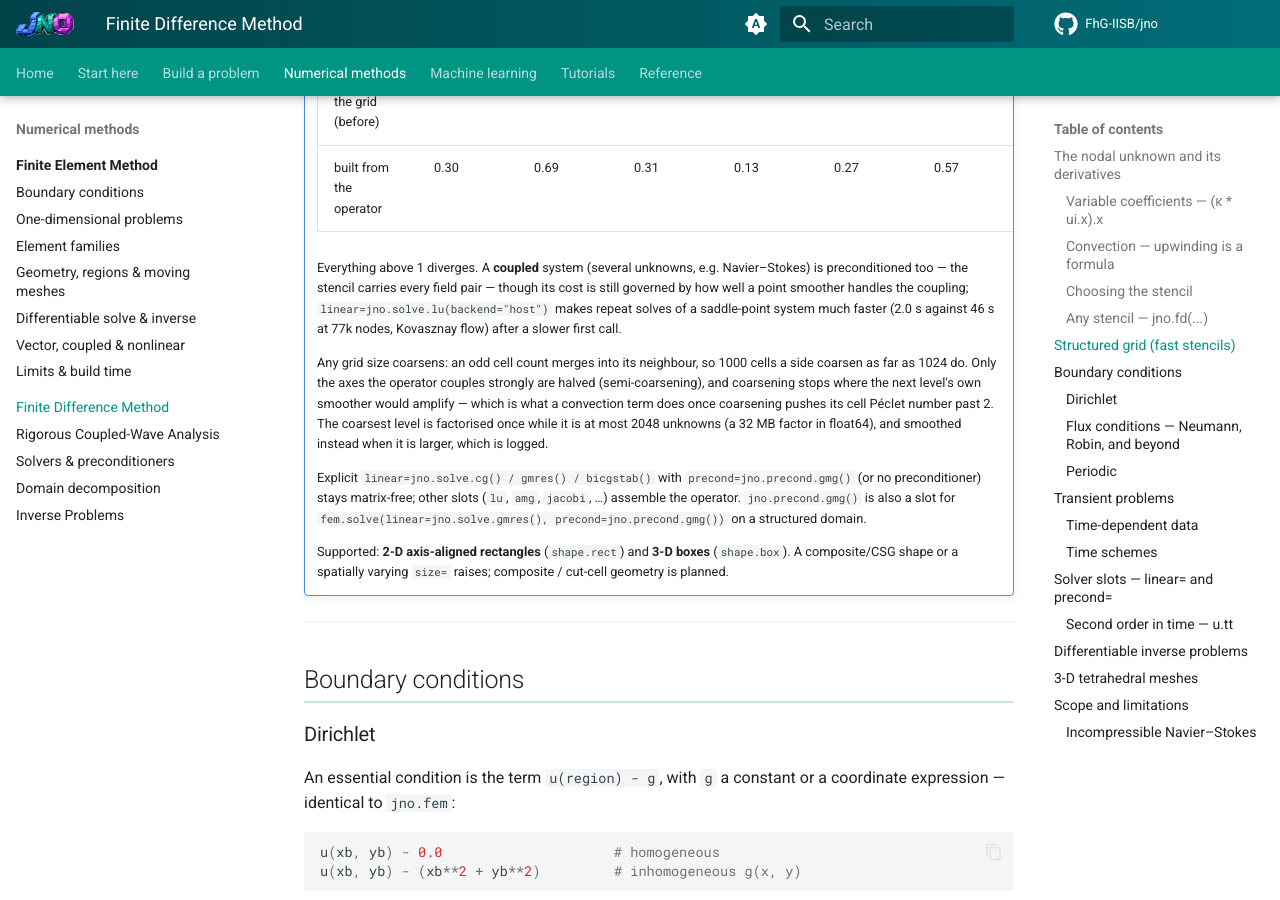
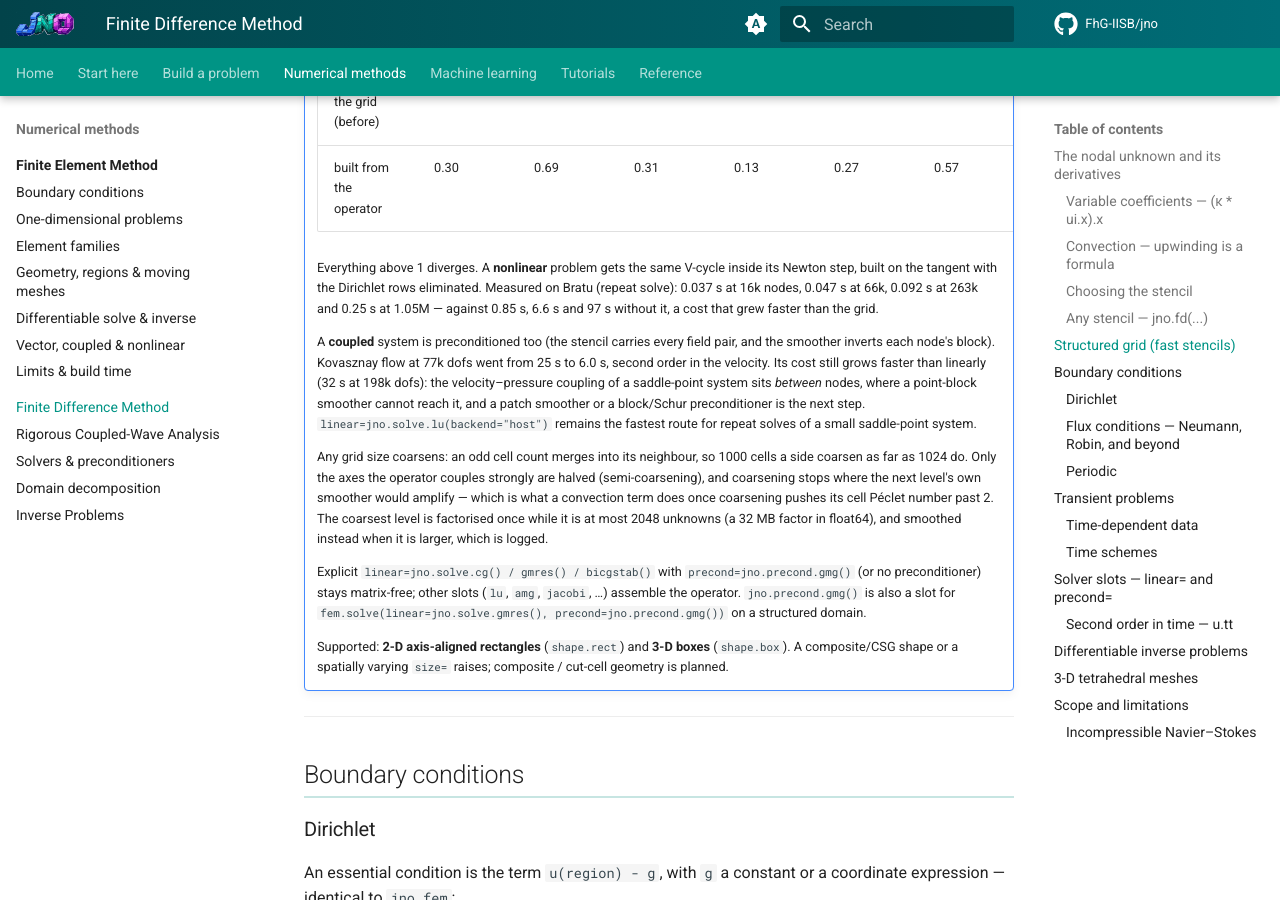
Before and after one commit to FhG-IISB/jNO, an MkDocs documentation site: the page built from docs/fdm.md, in a window 1280 px wide and 900 px high, scrolled down 8401 px. Built offline with MkDocs 1.6.1 and Material for MkDocs 9.7.7, drawn with Linux system fonts in a browser that asks for light colours; comment, search, counter and statistics services are not loaded.

Commit message:
docs(fdm): the measured cost of a preconditioned nonlinear and coupled solve
Bratu with the operator V-cycle inside Newton (0.037 s at 16k nodes to 0.25 s at 1.05M,
against 0.85 s to 97 s without), Kovasznay flow at 77k dofs (25 s to 6.0 s), and the limit
that remains: a saddle-point system's velocity-pressure coupling sits between nodes, where
a point-block smoother cannot reach it.

```diff
--- a/docs/fdm.md
+++ b/docs/fdm.md
@@ -339,11 +339,17 @@ part). Write the real and imaginary parts as two real unknowns.
     | built from the grid (before) | 0.17 | 8.3 | 925 | 92 | 22 | 1.07 |
     | built from the operator | 0.30 | 0.69 | 0.31 | 0.13 | 0.27 | 0.57 |
 
-    Everything above 1 diverges. A **coupled** system (several unknowns, e.g. Navier–Stokes) is
-    preconditioned too — the stencil carries every field pair — though its cost is still governed by how
-    well a point smoother handles the coupling; `linear=jno.solve.lu(backend="host")` makes repeat solves of
-    a saddle-point system much faster (2.0 s against 46 s at 77k nodes, Kovasznay flow) after a slower first
-    call.
+    Everything above 1 diverges. A **nonlinear** problem gets the same V-cycle inside its Newton step, built
+    on the tangent with the Dirichlet rows eliminated. Measured on Bratu (repeat solve): 0.037 s at 16k
+    nodes, 0.047 s at 66k, 0.092 s at 263k and 0.25 s at 1.05M — against 0.85 s, 6.6 s and 97 s without it,
+    a cost that grew faster than the grid.
+
+    A **coupled** system is preconditioned too (the stencil carries every field pair, and the smoother
+    inverts each node's block). Kovasznay flow at 77k dofs went from 25 s to 6.0 s, second order in the
+    velocity. Its cost still grows faster than linearly (32 s at 198k dofs): the velocity–pressure coupling
+    of a saddle-point system sits *between* nodes, where a point-block smoother cannot reach it, and a patch
+    smoother or a block/Schur preconditioner is the next step. `linear=jno.solve.lu(backend="host")` remains
+    the fastest route for repeat solves of a small saddle-point system.
 
     Any grid size coarsens: an odd cell count merges into its neighbour, so 1000 cells a side coarsen as far
     as 1024 do. Only the axes the operator couples strongly are halved (semi-coarsening), and coarsening
```
